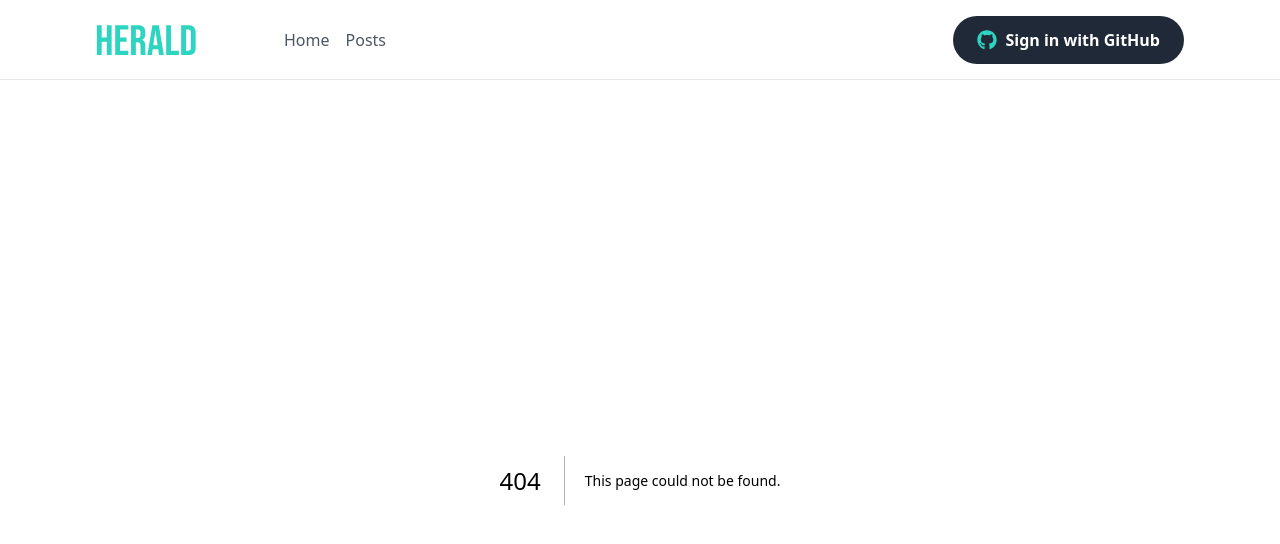
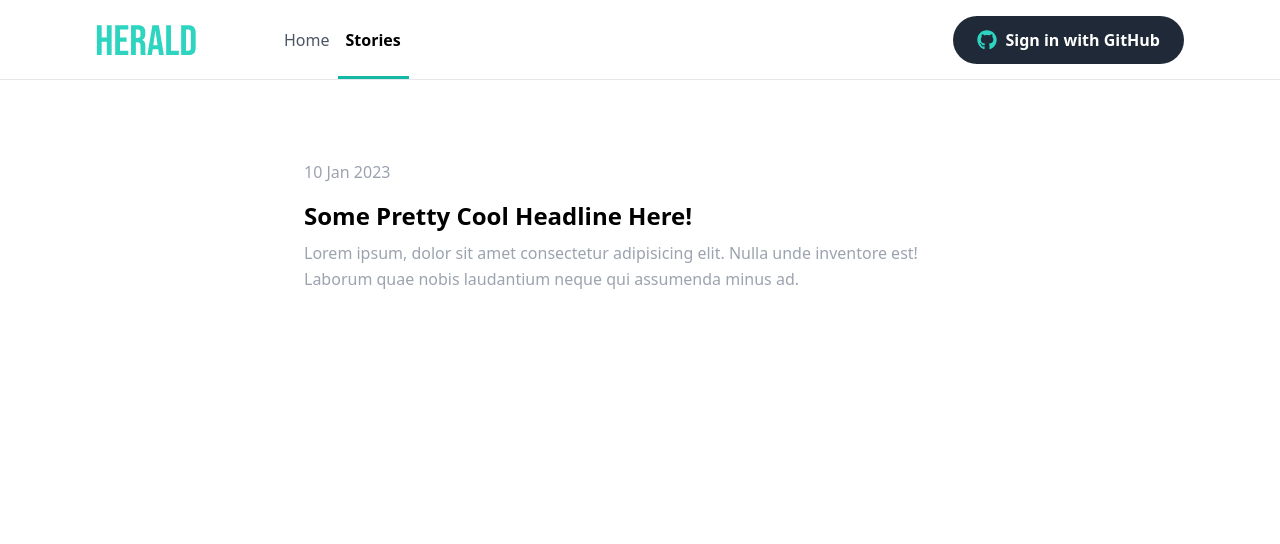
Before and after one commit to lucasamonrc/herald, a Next.js app: page /stories in a window 1280 px wide. Before the commit this address had no page. Shown: the top 544 px of the page. Built offline with nearby package versions, Linux system fonts and the light colour scheme.

Commit message:
Add stories page markup and styles

```diff
--- a/src/components/Header.tsx
+++ b/src/components/Header.tsx
@@ -42,11 +42,11 @@ export function Header() {
 
           <Link
             className={`inline-block relative px-2 h-20 leading-[5rem] text-gray-600 transition hover:text-black ${
-              asPath === "/posts" ? "active" : ""
+              asPath === "/stories" ? "active" : ""
             }`}
-            href="/posts"
+            href="/stories"
           >
-            Posts
+            Stories
           </Link>
         </nav>
 
--- /dev/null
+++ b/src/pages/stories/index.tsx
@@ -0,0 +1,30 @@
+import Head from "next/head";
+import Link from "next/link";
+
+export default function Stories() {
+  return (
+    <>
+      <Head>
+        <title>Stories | Herald</title>
+      </Head>
+
+      <main className="max-w-6xl mx-auto px-8">
+        <div className="max-w-2xl mt-20 mx-auto">
+          <Link href="/" className="block article-link hover:text-teal-500">
+            <time className="text-base flex items-center text-gray-400">
+              10 Jan 2023
+            </time>
+            <strong className="block text-2xl mt-4 transition">
+              Some Pretty Cool Headline Here!
+            </strong>
+            <p className="text-gray-400 mt-2 leading-relaxed">
+              Lorem ipsum, dolor sit amet consectetur adipisicing elit. Nulla
+              unde inventore est! Laborum quae nobis laudantium neque qui
+              assumenda minus ad.
+            </p>
+          </Link>
+        </div>
+      </main>
+    </>
+  );
+}
--- a/src/styles/globals.css
+++ b/src/styles/globals.css
@@ -11,3 +11,7 @@
   border: 3px 3px 0 0;
   @apply h-[3px] w-full absolute bottom-[1px] left-0 bg-teal-500;
 }
+
+.article-link + .article-link {
+  @apply mt-8 pt-8 border-t border-t-gray-200;
+}
```
